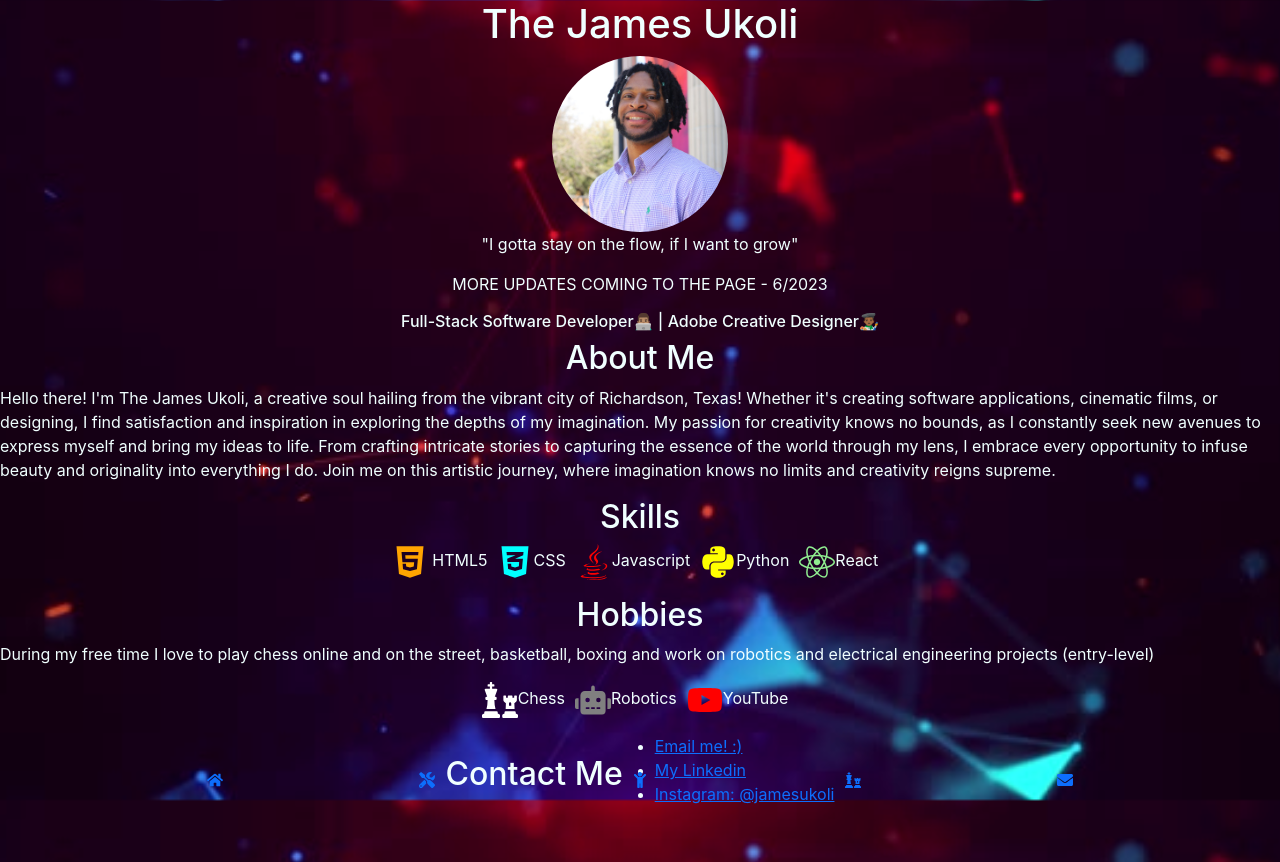
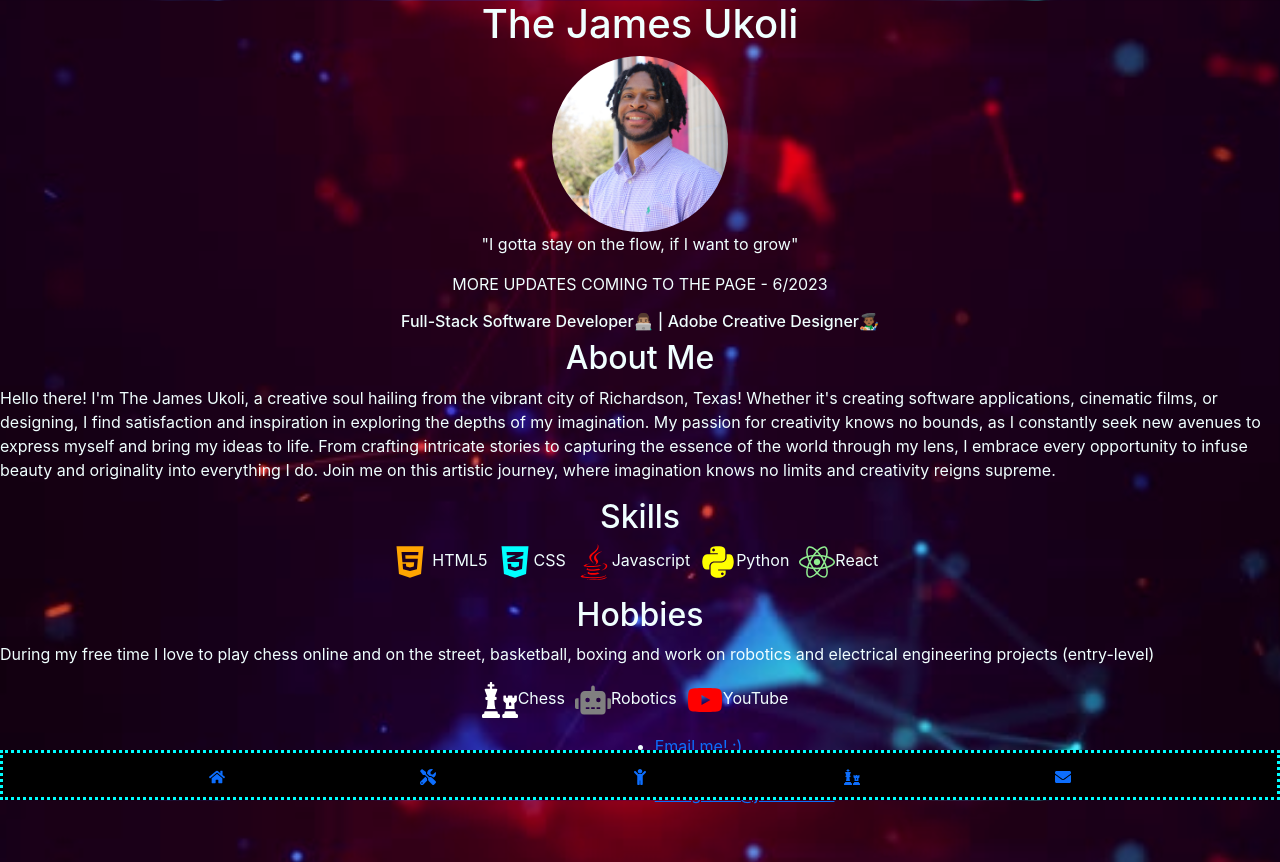
Before and after one commit to James-Ukoli/new_portfolio, a React (Create React App) app: page / in a window 1280 px wide. Built offline with nearby package versions, Linux system fonts and the light colour scheme.

Commit message:
updated nav bar 2

```diff
--- a/src/sections/Navigation.css
+++ b/src/sections/Navigation.css
@@ -3,12 +3,13 @@ nav {
   bottom: 0;
   left: 0;
   width: 100%;
-  /* background-color: #333; */
+  background-color: black;
   color: cyan;
   padding: 10px;
   display: flex;
   justify-content: space-evenly;
   align-items: center;
+  border-style:dotted
   /* background-color: rgb(140, 0, 255); */
 
 }
```
